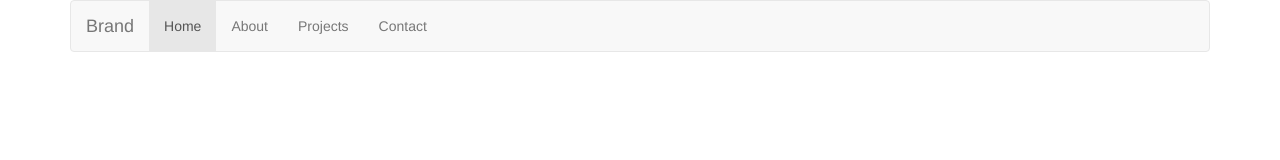
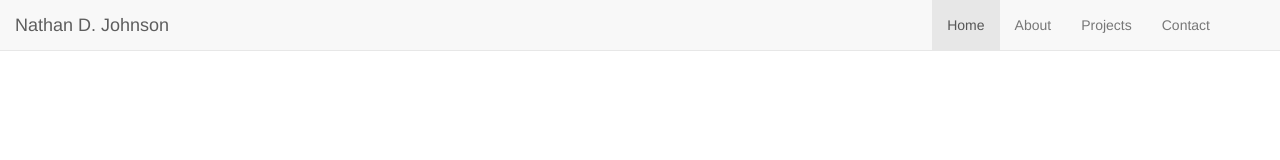
Before and after one commit to NathanDJohnson/NathanDJohnson.github.io, a plain HTML site: page index.html in a window 1280 px wide. Drawn offline with nearby package versions, Linux system fonts and the light colour scheme.

Commit message:
Update index.html

```diff
--- a/index.html
+++ b/index.html
@@ -11,7 +11,7 @@
 </head>
 <body id="home">
   <div class="container">
-      <nav class="navbar navbar-default">
+    <nav class="navbar navbar-default navbar-fixed-top">
       <div class="navbar-header">
         <button type="button" data-target="#navbarCollapse" data-toggle="collapse" class="navbar-toggle">
           <span class="sr-only">Toggle navigation</span>
@@ -19,15 +19,17 @@
           <span class="icon-bar"></span>
           <span class="icon-bar"></span>
         </button>
-            <a href="#" class="navbar-brand">Brand</a>
+        <a href="#top" class="navbar-brand">Nathan D. Johnson</a>
       </div>
       <div id="navbarCollapse" class="collapse navbar-collapse">
-            <ul class="nav navbar-nav">
+        <div class="container">
+          <ul class="nav navbar-nav navbar-right">
             <li class="active"><a href="#">Home</a></li>
             <li><a href="#about">About</a></li>
             <li><a href="#projects">Projects</a></li>
             <li><a href="#contact">Contact</a></li>
           </ul>
+        </div><!--/.container -->
       </div><!--/.nav-collapse -->
     </nav>
   </div>
```
Lines whose indentation alone changed are shown as unchanged.
